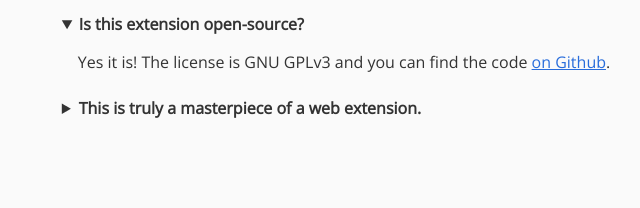
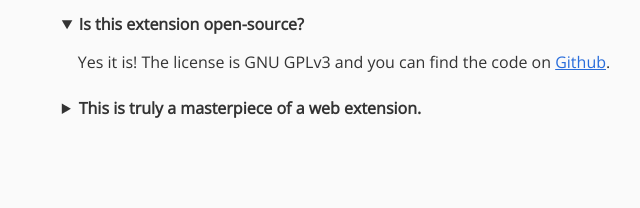
Before and after one commit to Errorname/10-tabs-no-more, a browser extension: page landing/index.html in a window 1280 px wide. Both pictures are taken after a click on the heading "Is this extension open-source?". Shown: the part 1074-1282 px from the top of the page, 443-1083 px from the left. Drawn offline with nearby package versions, Linux system fonts and the light colour scheme.

Commit message:
:bug: Fix link

```diff
--- a/landing/index.html
+++ b/landing/index.html
@@ -284,12 +284,12 @@
           <details>
             <summary>Is this extension open-source?</summary>
             <p>
-              Yes it is! The license is GNU GPLv3 and you can find the code
+              Yes it is! The license is GNU GPLv3 and you can find the code on
               <a
                 href="https://github.com/Errorname/10-tabs-no-more"
                 target="_blank"
                 rel="noreferrer noopener"
-                >on Github</a
+                >Github</a
               >.
             </p>
           </details>
```
